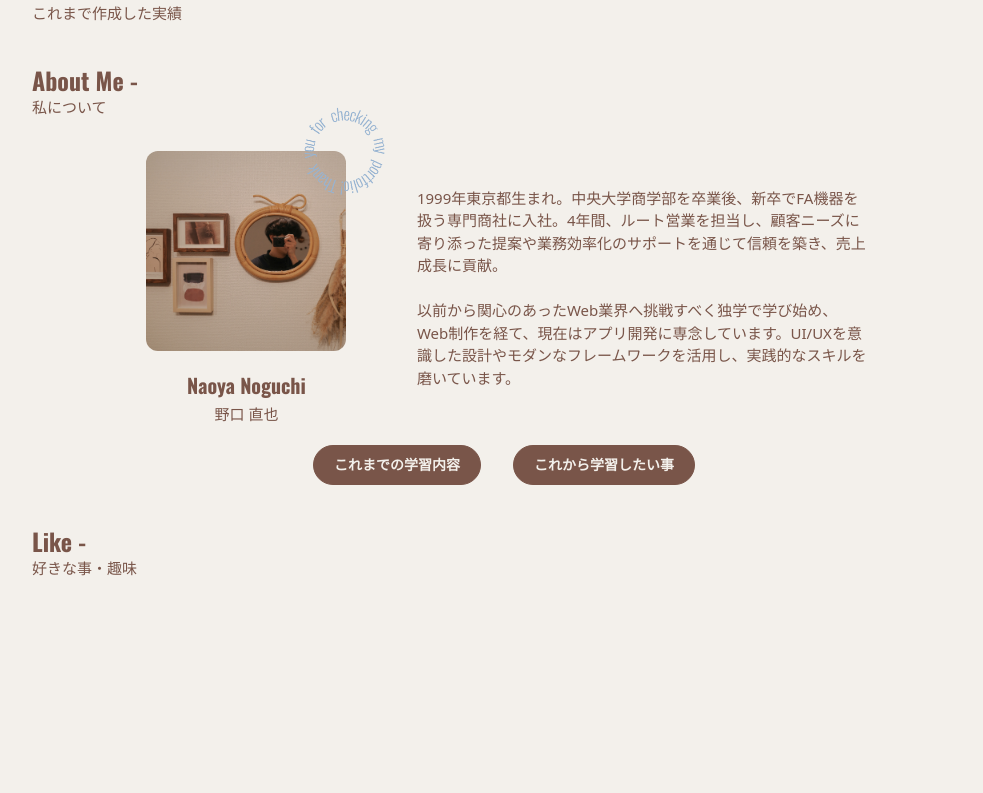
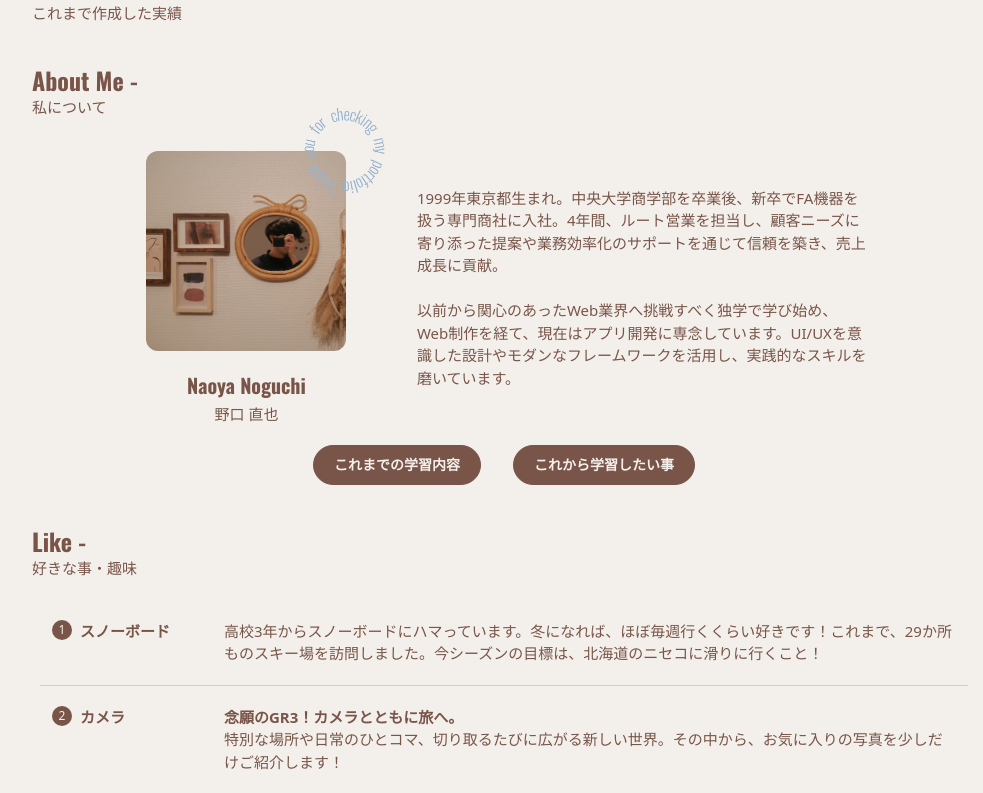
Before and after one commit to Naoya-0213/My-Portfolio-site-_ver.2, a Next.js app: page / in a window 1280 px wide. Shown: the part 1027-1820 px from the top of the page, without its empty margins (136-1119 px from the left). Before the commit the page ends 1607 px from the top, so only its background shows below. Built offline with nearby package versions, Linux system fonts and the light colour scheme.

Commit message:
like_20251007_14-57

```diff
--- a/src/app/components/organisms/main/like/SectionLike.tsx
+++ b/src/app/components/organisms/main/like/SectionLike.tsx
@@ -4,7 +4,49 @@ const SectionLike = () => {
   return (
     <div>
       <SectionCard title="Like -" subTitle="好きな事・趣味">
-        <div></div>
+        <div className="mt-5 px-2 max-[374px]:mt-1">
+          <div className="flex flex-col">
+            {/* スノーボード */}
+            <div className="flex flex-col gap-3 border-b border-[#d7cdbe] px-3 py-5 sm:flex-row">
+              {/* タイトル */}
+              <div className="flex gap-2 sm:min-w-40">
+                <div className="flex h-5 w-5 items-center justify-center rounded-full bg-[#795549]">
+                  <p className="text-xs text-[#f3f0eb]">1</p>
+                </div>
+                <h2 className="font-bold">スノーボード</h2>
+              </div>
+
+              {/* 内容 */}
+              <div>
+                <p>
+                  高校3年からスノーボードにハマっています。冬になれば、ほぼ毎週行くくらい好きです！これまで、29か所ものスキー場を訪問しました。今シーズンの目標は、北海道のニセコに滑りに行くこと！
+                </p>
+              </div>
+            </div>
+
+            {/* カメラ */}
+            <div className="flex flex-col gap-3 px-3 py-5 sm:flex-row">
+              {/* タイトル */}
+              <div className="flex gap-2 sm:min-w-40">
+                <div className="flex h-5 w-5 items-center justify-center rounded-full bg-[#795549]">
+                  <p className="text-xs text-[#f3f0eb]">2</p>
+                </div>
+                <h2 className="font-bold">カメラ</h2>
+              </div>
+
+              {/* 内容 */}
+              <div>
+                <p>
+                  <span className="font-bold">
+                    念願のGR3！カメラとともに旅へ。
+                  </span>
+                  <br></br>
+                  特別な場所や日常のひとコマ、切り取るたびに広がる新しい世界。その中から、お気に入りの写真を少しだけご紹介します！
+                </p>
+              </div>
+            </div>
+          </div>
+        </div>
       </SectionCard>
     </div>
   );
```
